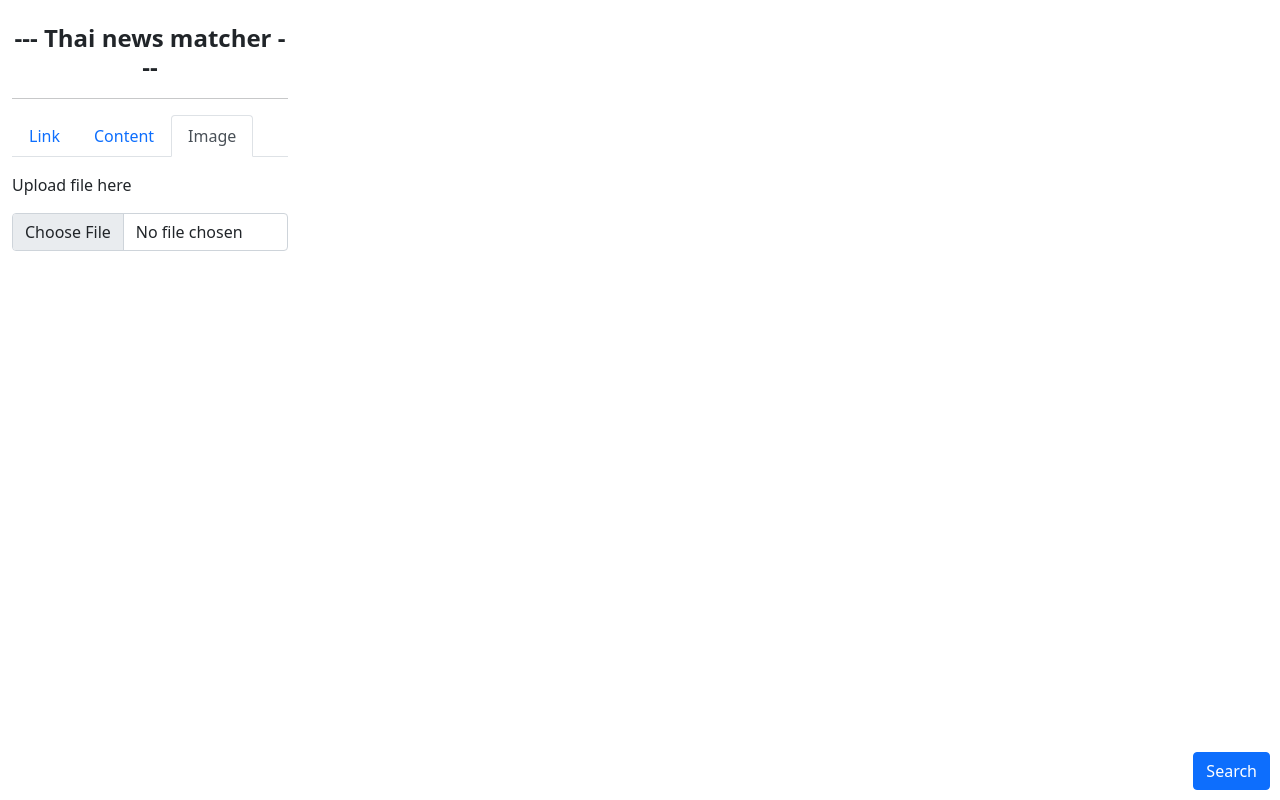
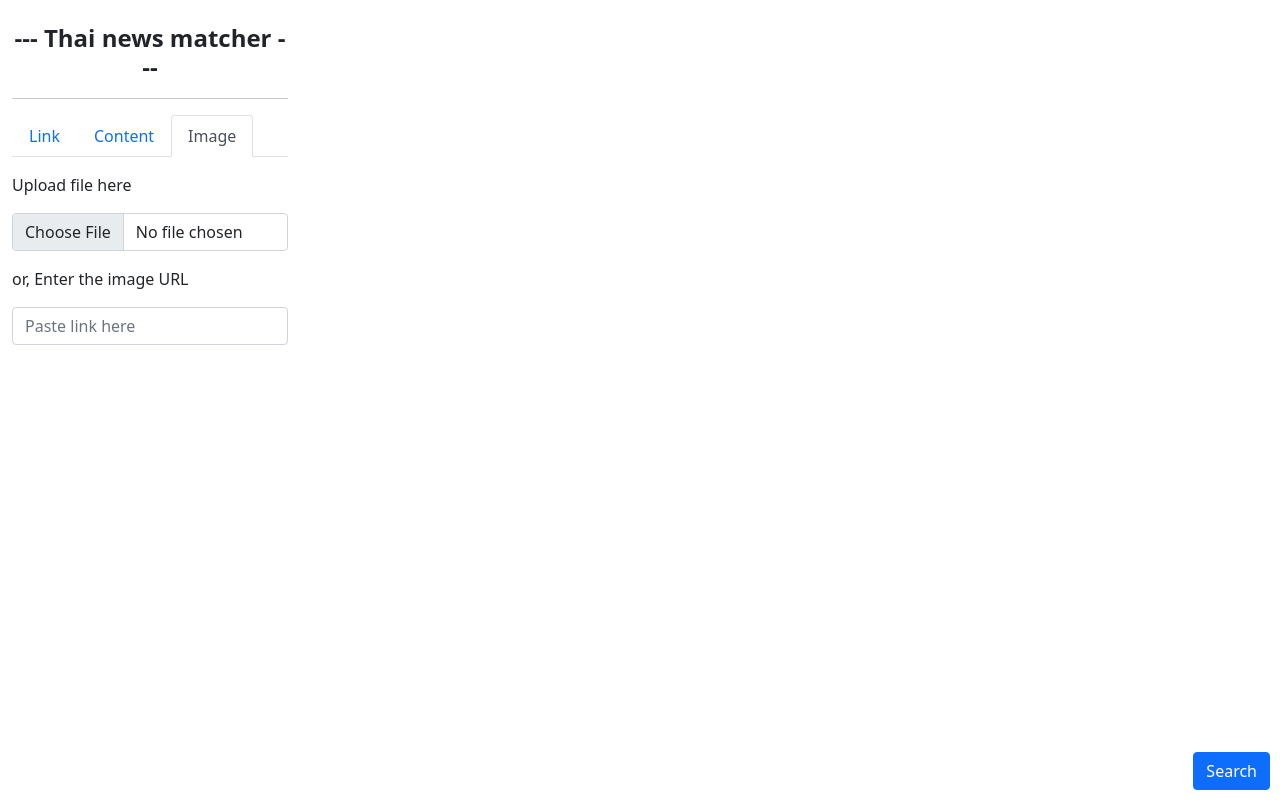
Before and after one commit to PPjaisri/Senior-project, a React (Create React App) app in the folder edge_extension/: page / in a window 1280 px wide. Both pictures are taken after a click on the tab "Image". Built offline with nearby package versions, Linux system fonts and the light colour scheme.

Commit message:
fix send image

```diff
--- a/edge_extension/src/Component.tsx
+++ b/edge_extension/src/Component.tsx
@@ -129,31 +129,43 @@ function ContentSearch() {
 
 function ImageSearch() {
   const [image, getImage] = useState<any>([] || {} || '');
+  const [image_link, getImageLink] = useState('');
+  const [text, getText] = useState<any>('');
+
   let navigate = useNavigate();
   const reader = new FileReader();
 
   function abc() {
     reader.onload = async (e: any) => {
-      const text = (e.target.result)
-      // console.log(text)
+      const image_text = await (e.target.result);
+      getText(image_text)
       // console.log(base64encode(text))
     };
     reader.readAsText(image.target.files[0])
-    // console.log(reader)
+    // console.log(reader.onload)
     return reader
+  };
+
+  function onKeyPress(code: string) {
+    if (code === 'Enter') {
+      passImage();
+    } else if (code === 'NumpadEnter') {
+      passImage();
+    }
   };
 
   async function passImage() {
     const result = abc();
+    console.log(text)
 
-    const image_fd = new FormData();
-    // image_fd.append(
-    //   'image',
-    //   btoa(image)
-    // );
+    // const image_fd = new FormData();
+    // // image_fd.append(
+    // //   'image',
+    // //   btoa(image)
+    // // );
     const passImage = {
       message_type: 'image',
-      message: result
+      message: text
     };
 
     let res = await sendImage(passImage);
@@ -162,7 +174,7 @@ function ImageSearch() {
     } else {
       console.log('failed');
     };
-    navigate('/load', { state: passImage });
+    // // navigate('/load', { state: passImage });
   };
 
   return (
@@ -175,6 +187,16 @@ function ImageSearch() {
           aria-label="news image"
           accept='image/*'
           onChange={(event: any) => getImage(event)}
+        />
+      </InputGroup>
+      <label>or, Enter the image URL</label>
+      <p />
+      <InputGroup className="mb-3">
+        <FormControl
+          placeholder="Paste link here"
+          aria-label="News link"
+          onChange={(event: any) => getImageLink(event.target.value)}
+          onKeyPress={(event: any) => onKeyPress(event.code)}
         />
       </InputGroup>
       <Button
```
